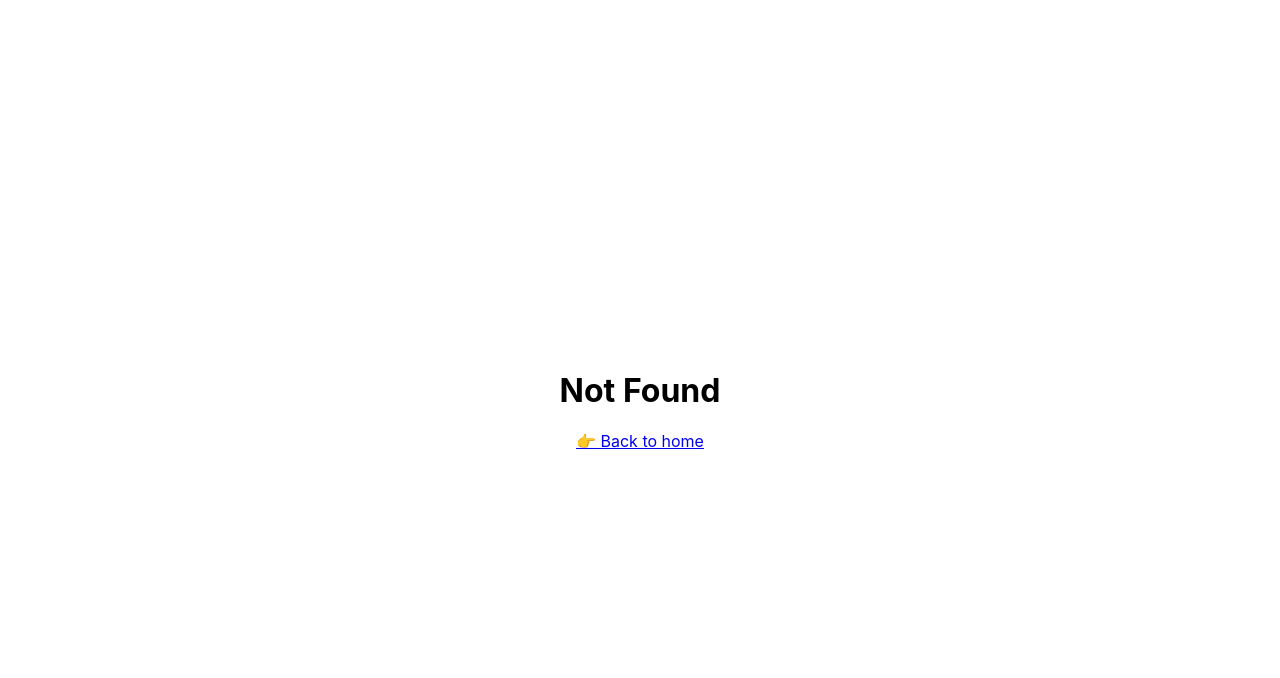
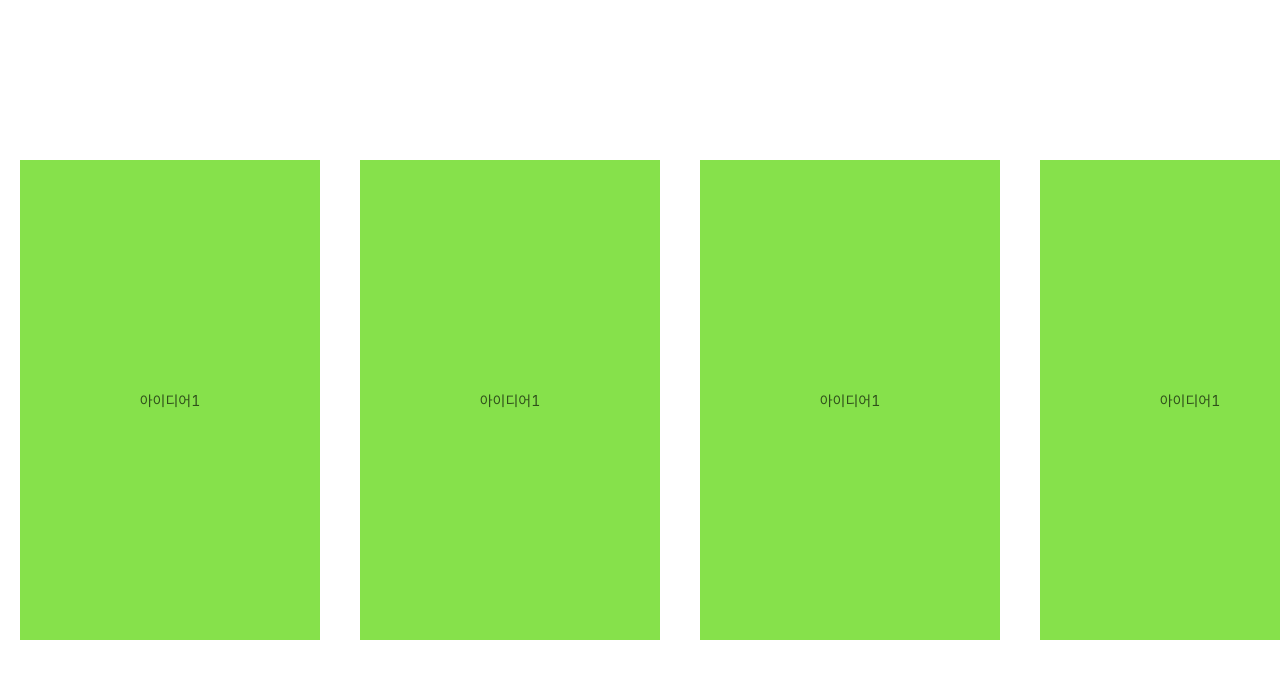
Before and after one commit to DSCHUFS/idea-bank, a React (Create React App) app in the folder fronted/: page /draw in a window 1280 px wide. Before the commit this address had no page. Shown: the top 678 px of the page. Built offline with nearby package versions, Linux system fonts and the light colour scheme.

Commit message:
feat : IdeaCard

```diff
--- a/fronted/src/App.js
+++ b/fronted/src/App.js
@@ -1,4 +1,6 @@
 import { Route, Switch } from "react-router";
+import DrawPage from "./pages/DrawPage";
+import IdeaPage from "./pages/IdeaPage";
 import MainPage from "./pages/MainPage";
 import NotFound from "./pages/NotFound";
 
@@ -7,6 +9,8 @@ function App() {
     <div className="App">
       <Switch>
         <Route exact path="/" component={MainPage} />
+        <Route exact path="/draw" component={DrawPage} />
+        <Route exact path="/idea" component={IdeaPage} />
         <Route component={NotFound} />
       </Switch>
     </div>
--- a/fronted/src/components/DrawCard.js
+++ b/fronted/src/components/DrawCard.js
@@ -1,6 +1,6 @@
-import React, { useCallback } from "react";
-import { Link } from "react-router-dom";
+import React, { useCallback, useState } from "react";
 import styled from "styled-components";
+import IdeaCard from "./IdeaCard";
 
 const DrawCardRoot = styled.div`
   display: flex;
@@ -8,7 +8,8 @@ const DrawCardRoot = styled.div`
   justify-content: center;
   align-items: center;
   margin: 20px;
-  width: 300px;
+  padding: 20px;
+  min-width: 300px;
   height: 480px;
   background-color: ${(props) =>
     props.color === undefined ? "#adffc3" : props.color};
@@ -17,13 +18,24 @@ const DrawCardRoot = styled.div`
 
   &:hover {
     margin-bottom: 30px;
+    box-shadow: 8px 8px 1px 1px rgba(0, 0, 0, 0.2);
   }
 `;
 
-export default function DrawCard({ category, color }) {
+export default function DrawCard({ text, title, price, category, color }) {
+  const [state, setState] = useState(false);
+
+  const handleOnClick = useCallback(() => {
+    setState(!state);
+  }, [state]);
+
   return (
-    <Link to="/result">
-      <DrawCardRoot color={color}>{category}</DrawCardRoot>
-    </Link>
+    <DrawCardRoot onClick={handleOnClick} color={state ? "#adffc3" : color}>
+      {state ? (
+        <IdeaCard title={title} price={price} category={category} />
+      ) : (
+        text
+      )}
+    </DrawCardRoot>
   );
 }
--- /dev/null
+++ b/fronted/src/components/IdeaCard.js
@@ -0,0 +1,41 @@
+import { Link } from "react-router-dom";
+import styled from "styled-components";
+
+const IdeaCardRoot = styled.div`
+  display: flex;
+  flex-direction: column;
+  margin: 20px;
+`;
+
+const DetailLink = styled.div`
+  color: inherit;
+  transition: 0.3s;
+
+  &:hover {
+    color: red;
+    font-weight: bold;
+  }
+`;
+
+export default function IdeaCard({ title, price, category }) {
+  return (
+    <IdeaCardRoot>
+      <h2>{title}</h2>
+      <h3>가격: {price}KRW</h3>
+      <div>{category}</div>
+      <br />
+      <Link
+        to={{
+          pathname: `/idea`,
+          state: {
+            title,
+            price,
+            category,
+          },
+        }}
+      >
+        <DetailLink>👉 자세히 보기</DetailLink>
+      </Link>
+    </IdeaCardRoot>
+  );
+}
--- /dev/null
+++ b/fronted/src/components/MenuCard.js
@@ -0,0 +1,30 @@
+import React from "react";
+import { Link } from "react-router-dom";
+import styled from "styled-components";
+
+const MenuCardRoot = styled.div`
+  display: flex;
+  flex-direction: column;
+  justify-content: center;
+  align-items: center;
+  margin: 20px;
+  width: 300px;
+  height: 480px;
+  background-color: ${(props) =>
+    props.color === undefined ? "#adffc3" : props.color};
+  cursor: pointer;
+  transition: 0.3s;
+
+  &:hover {
+    margin-bottom: 30px;
+    box-shadow: 8px 8px 1px 1px rgba(0, 0, 0, 0.2);
+  }
+`;
+
+export default function MenuCard({ text, link, color }) {
+  return (
+    <Link to={`/${link}`} style={{ textDecoration: "none", color: "black" }}>
+      <MenuCardRoot color={color}>{text}</MenuCardRoot>
+    </Link>
+  );
+}
--- a/fronted/src/index.css
+++ b/fronted/src/index.css
@@ -1,13 +1,18 @@
 body {
   margin: 0;
-  font-family: -apple-system, BlinkMacSystemFont, 'Segoe UI', 'Roboto', 'Oxygen',
-    'Ubuntu', 'Cantarell', 'Fira Sans', 'Droid Sans', 'Helvetica Neue',
+  font-family: -apple-system, BlinkMacSystemFont, "Segoe UI", "Roboto", "Oxygen",
+    "Ubuntu", "Cantarell", "Fira Sans", "Droid Sans", "Helvetica Neue",
     sans-serif;
   -webkit-font-smoothing: antialiased;
   -moz-osx-font-smoothing: grayscale;
 }
 
 code {
-  font-family: source-code-pro, Menlo, Monaco, Consolas, 'Courier New',
+  font-family: source-code-pro, Menlo, Monaco, Consolas, "Courier New",
     monospace;
 }
+
+a {
+  color: inherit; /* blue colors for links too */
+  text-decoration: inherit; /* no underline */
+}
--- a/fronted/src/pages/DrawPage.js
+++ b/fronted/src/pages/DrawPage.js
@@ -0,0 +1,62 @@
+import styled from "styled-components";
+import DrawCard from "../components/DrawCard";
+
+const DrawPageRoot = styled.div`
+  display: flex;
+  flex-direction: row;
+  align-items: center;
+  width: 100vw;
+  height: 100vh;
+  overflow-x: auto;
+
+  @media only screen and (min-width: 1500px) {
+    justify-content: center;
+  }
+`;
+
+export default function DrawPage() {
+  return (
+    <DrawPageRoot>
+      <DrawCard
+        text="아이디어1"
+        link="idea"
+        color="#86E14B"
+        title="아이디어 뱅크 만들기 "
+        price="1000"
+        category="개발"
+      />
+      <DrawCard
+        text="아이디어1"
+        link="idea"
+        color="#86E14B"
+        title="아이디어 뱅크 만들기 "
+        price="1000"
+        category="개발"
+      />
+      <DrawCard
+        text="아이디어1"
+        link="idea"
+        color="#86E14B"
+        title="아이디어 뱅크 만들기 "
+        price="1000"
+        category="개발"
+      />
+      <DrawCard
+        text="아이디어1"
+        link="idea"
+        color="#86E14B"
+        title="아이디어 뱅크 만들기 "
+        price="1000"
+        category="개발"
+      />
+      <DrawCard
+        text="아이디어1"
+        link="idea"
+        color="#86E14B"
+        title="아이디어 뱅크 만들기 "
+        price="1000"
+        category="개발"
+      />
+    </DrawPageRoot>
+  );
+}
--- /dev/null
+++ b/fronted/src/pages/IdeaPage.js
@@ -0,0 +1,31 @@
+import React, { useCallback, useState } from "react";
+import { Link } from "react-router-dom";
+import styled from "styled-components";
+
+const IdeaPageRoot = styled.div`
+  display: flex;
+  flex-direction: column;
+  justify-content: center;
+  align-items: center;
+  width: 100vw;
+  height: 100vh;
+`;
+
+export default function IdeaPage({ location }) {
+  if (location.state === undefined) {
+    return (
+      <IdeaPageRoot>
+        <h1>Idea Page</h1>
+      </IdeaPageRoot>
+    );
+  }
+  return (
+    <IdeaPageRoot>
+      <h1>Idea Page</h1>
+      <h1>제목: {location.state.title}</h1>
+      <h2>가격 : {location.state.price} KRW</h2>
+
+      <Link to="/">👉 Back to home</Link>
+    </IdeaPageRoot>
+  );
+}
--- a/fronted/src/pages/MainPage.js
+++ b/fronted/src/pages/MainPage.js
@@ -1,24 +1,27 @@
 import React from "react";
 import styled from "styled-components";
-import DrawCard from "../components/DrawCard";
+import MenuCard from "../components/MenuCard";
 
 const MainPageRoot = styled.div`
   display: flex;
   flex-direction: row;
-  justify-content: center;
   align-items: center;
 
   width: 100vw;
   height: 100vh;
+
+  @media only screen and (min-width: 768px) {
+    justify-content: center;
+  }
 `;
 
 export default function MainPage() {
   return (
     <>
       <MainPageRoot>
-        <DrawCard category="아이디어 넣어두기" color="#86E14B" />
-        <DrawCard category="아이디어 뽑기" color="#F8E84B" />
-        <DrawCard category="로그인 하러 가기" color="#3B8D47" />
+        <MenuCard text="아이디어 넣어두기" link="make-idea" color="#86E14B" />
+        <MenuCard text="아이디어 뽑기" link="draw" color="#F8E84B" />
+        <MenuCard text="로그인 하러 가기" link="login" color="#3B8D47" />
       </MainPageRoot>
     </>
   );
--- a/fronted/src/pages/NotFound.js
+++ b/fronted/src/pages/NotFound.js
@@ -9,11 +9,15 @@ const NotFoundRoot = styled.div`
   height: 100vh;
 `;
 
-export default function NotFound() {
+export default function NotFound(props) {
+  console.log(props);
   return (
     <NotFoundRoot>
       <h1>Not Found</h1>
       <Link to="/">👉 Back to home</Link>
+      <div>
+        {props.location.state !== undefined ? props.location.state.title : null}
+      </div>
     </NotFoundRoot>
   );
 }
```
Also changed, not shown: fronted/package.json (+7 -0 lines), fronted/src/pages/ResultPage.js (deleted), 2 other files (tests, documents, lock files or other folders).
